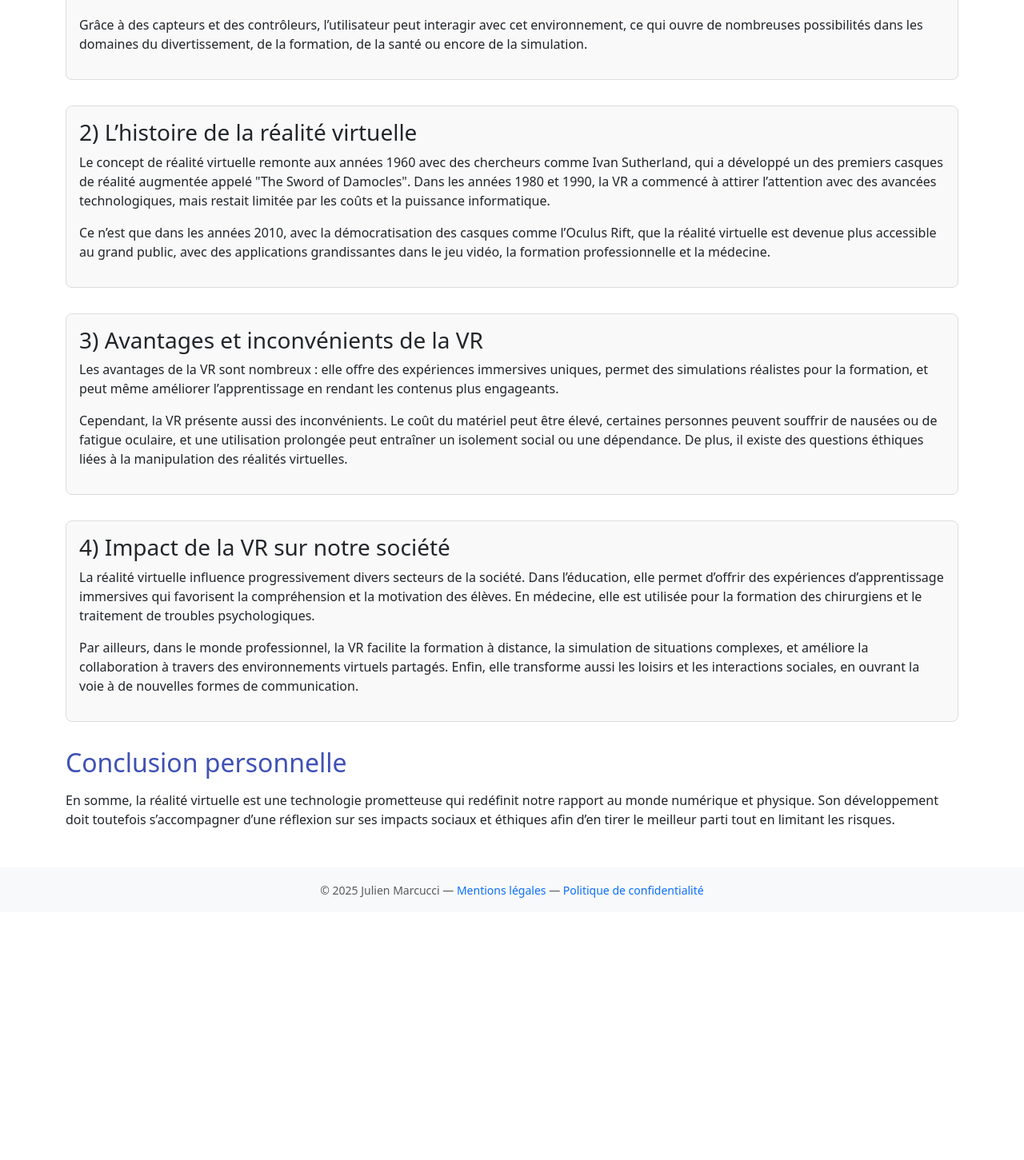
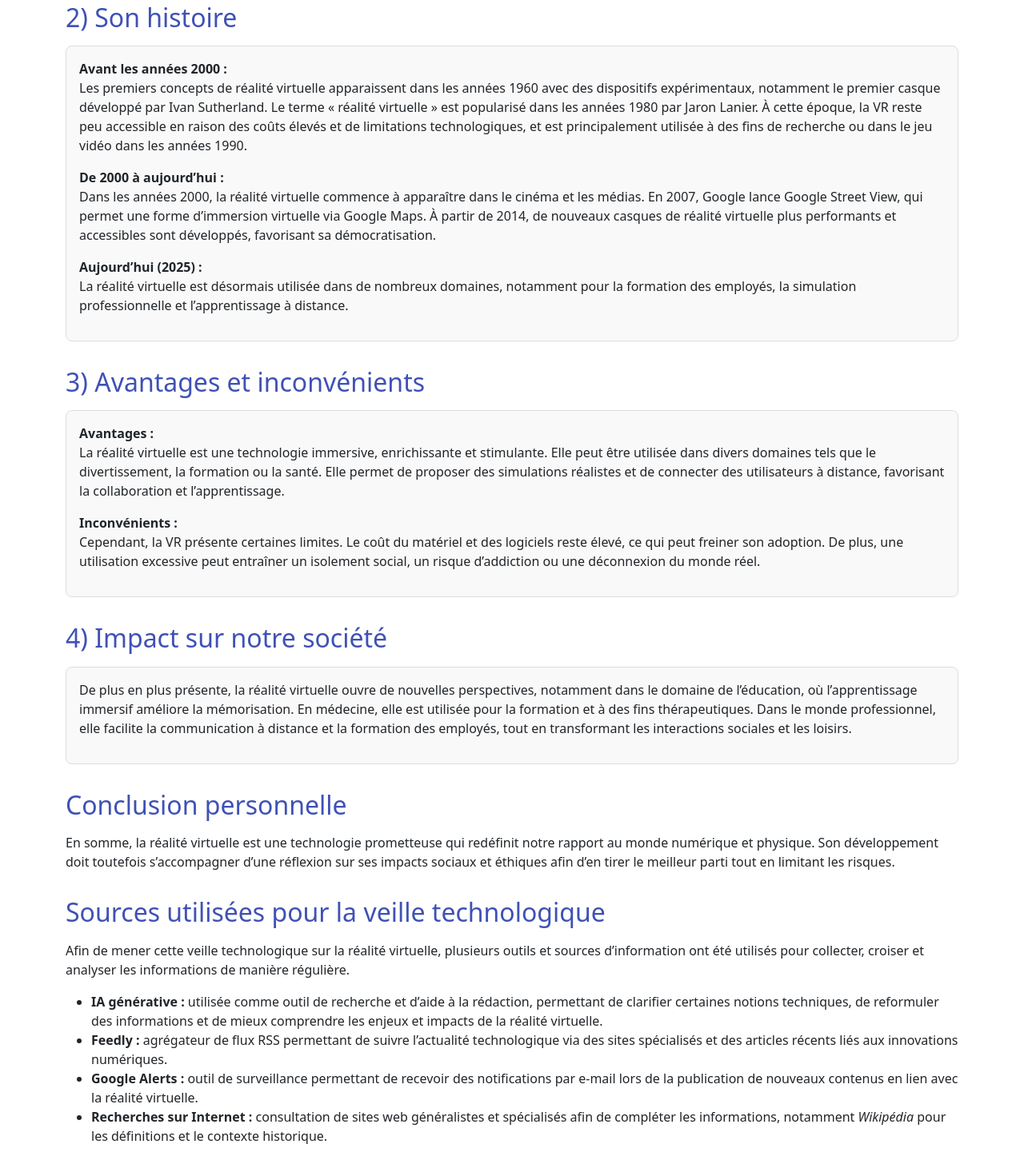
Before and after one commit to JulienMarcucci/JulienMarcucci.github.io, a plain HTML site: page veille.html in a window 1280 px wide. Shown: the part 749-2200 px from the top of the page at 80% size. Before the commit the page ends 1890 px from the top, so only its background shows below. Drawn offline with nearby package versions, Linux system fonts and the light colour scheme.

Commit message:
Modification veille

```diff
--- a/veille.html
+++ b/veille.html
@@ -66,40 +66,76 @@
   <!-- Contenu principal -->
   <main class="container">
   <h3>L’importance de la veille</h3>
-  <p>Faire une veille permet de suivre les avancées technologiques pouvant offrir des opportunités au travail.</p>
+  <p>
+    Faire une veille permet de suivre les avancées technologiques pouvant offrir des opportunités au travail.
+  </p>
 
   <h4>J’ai décidé de traiter le thème de la réalité virtuelle :</h4>
   <h4>→ Comment la réalité virtuelle impacte-t-elle notre société ?</h4>
 
-  <h2 class="section-title">Impact de la VR</h2>
-
+  <h2 class="section-title">1) Qu’est-ce que la réalité virtuelle ?</h2>
   <article>
-    <h3>1) Qu'est-ce que la réalité virtuelle (VR) ?</h3>
-    <p>La réalité virtuelle (VR) est une technologie immersive qui permet à un utilisateur de plonger dans un environnement généré par ordinateur, souvent via un casque dédié. Ce dispositif crée une sensation de présence en reproduisant visuellement et parfois auditivement un univers virtuel interactif, distinct du monde réel.</p>
-    <p>Grâce à des capteurs et des contrôleurs, l’utilisateur peut interagir avec cet environnement, ce qui ouvre de nombreuses possibilités dans les domaines du divertissement, de la formation, de la santé ou encore de la simulation.</p>
+    <p>
+      La réalité virtuelle est une technologie immersive qui permet à un utilisateur de s’immerger dans un environnement entièrement virtuel, généré par ordinateur, donnant l’impression d’y être physiquement présent.
+    </p>
   </article>
 
+  <h2 class="section-title">2) Son histoire</h2>
   <article>
-    <h3>2) L’histoire de la réalité virtuelle</h3>
-    <p>Le concept de réalité virtuelle remonte aux années 1960 avec des chercheurs comme Ivan Sutherland, qui a développé un des premiers casques de réalité augmentée appelé "The Sword of Damocles". Dans les années 1980 et 1990, la VR a commencé à attirer l’attention avec des avancées technologiques, mais restait limitée par les coûts et la puissance informatique.</p>
-    <p>Ce n’est que dans les années 2010, avec la démocratisation des casques comme l’Oculus Rift, que la réalité virtuelle est devenue plus accessible au grand public, avec des applications grandissantes dans le jeu vidéo, la formation professionnelle et la médecine.</p>
+    <p><strong>Avant les années 2000 :</strong><br>
+      Les premiers concepts de réalité virtuelle apparaissent dans les années 1960 avec des dispositifs expérimentaux, notamment le premier casque développé par Ivan Sutherland. Le terme « réalité virtuelle » est popularisé dans les années 1980 par Jaron Lanier. À cette époque, la VR reste peu accessible en raison des coûts élevés et de limitations technologiques, et est principalement utilisée à des fins de recherche ou dans le jeu vidéo dans les années 1990.
+    </p>
+    <p><strong>De 2000 à aujourd’hui :</strong><br>
+      Dans les années 2000, la réalité virtuelle commence à apparaître dans le cinéma et les médias. En 2007, Google lance Google Street View, qui permet une forme d’immersion virtuelle via Google Maps. À partir de 2014, de nouveaux casques de réalité virtuelle plus performants et accessibles sont développés, favorisant sa démocratisation.
+    </p>
+    <p><strong>Aujourd’hui (2025) :</strong><br>
+      La réalité virtuelle est désormais utilisée dans de nombreux domaines, notamment pour la formation des employés, la simulation professionnelle et l’apprentissage à distance.
+    </p>
   </article>
 
+  <h2 class="section-title">3) Avantages et inconvénients</h2>
   <article>
-    <h3>3) Avantages et inconvénients de la VR</h3>
-    <p>Les avantages de la VR sont nombreux : elle offre des expériences immersives uniques, permet des simulations réalistes pour la formation, et peut même améliorer l’apprentissage en rendant les contenus plus engageants.</p>
-    <p>Cependant, la VR présente aussi des inconvénients. Le coût du matériel peut être élevé, certaines personnes peuvent souffrir de nausées ou de fatigue oculaire, et une utilisation prolongée peut entraîner un isolement social ou une dépendance. De plus, il existe des questions éthiques liées à la manipulation des réalités virtuelles.</p>
+    <p><strong>Avantages :</strong><br>
+      La réalité virtuelle est une technologie immersive, enrichissante et stimulante. Elle peut être utilisée dans divers domaines tels que le divertissement, la formation ou la santé. Elle permet de proposer des simulations réalistes et de connecter des utilisateurs à distance, favorisant la collaboration et l’apprentissage.
+    </p>
+    <p><strong>Inconvénients :</strong><br>
+      Cependant, la VR présente certaines limites. Le coût du matériel et des logiciels reste élevé, ce qui peut freiner son adoption. De plus, une utilisation excessive peut entraîner un isolement social, un risque d’addiction ou une déconnexion du monde réel.
+    </p>
   </article>
 
+  <h2 class="section-title">4) Impact sur notre société</h2>
   <article>
-    <h3>4) Impact de la VR sur notre société</h3>
-    <p>La réalité virtuelle influence progressivement divers secteurs de la société. Dans l’éducation, elle permet d’offrir des expériences d’apprentissage immersives qui favorisent la compréhension et la motivation des élèves. En médecine, elle est utilisée pour la formation des chirurgiens et le traitement de troubles psychologiques.</p>
-    <p>Par ailleurs, dans le monde professionnel, la VR facilite la formation à distance, la simulation de situations complexes, et améliore la collaboration à travers des environnements virtuels partagés. Enfin, elle transforme aussi les loisirs et les interactions sociales, en ouvrant la voie à de nouvelles formes de communication.</p>
+    <p>
+      De plus en plus présente, la réalité virtuelle ouvre de nouvelles perspectives, notamment dans le domaine de l’éducation, où l’apprentissage immersif améliore la mémorisation. En médecine, elle est utilisée pour la formation et à des fins thérapeutiques. Dans le monde professionnel, elle facilite la communication à distance et la formation des employés, tout en transformant les interactions sociales et les loisirs.
+    </p>
   </article>
 
   <section>
     <h2 class="section-title">Conclusion personnelle</h2>
-    <p>En somme, la réalité virtuelle est une technologie prometteuse qui redéfinit notre rapport au monde numérique et physique. Son développement doit toutefois s’accompagner d’une réflexion sur ses impacts sociaux et éthiques afin d’en tirer le meilleur parti tout en limitant les risques.</p>
+    <p>
+      En somme, la réalité virtuelle est une technologie prometteuse qui redéfinit notre rapport au monde numérique et physique. Son développement doit toutefois s’accompagner d’une réflexion sur ses impacts sociaux et éthiques afin d’en tirer le meilleur parti tout en limitant les risques.
+    </p>
+  </section>
+
+  <section>
+    <h2 class="section-title">Sources utilisées pour la veille technologique</h2>
+    <p>
+      Afin de mener cette veille technologique sur la réalité virtuelle, plusieurs outils et sources d’information ont été utilisés pour collecter, croiser et analyser les informations de manière régulière.
+    </p>
+    <ul>
+      <li>
+        <strong>IA générative :</strong> utilisée comme outil de recherche et d’aide à la rédaction, permettant de clarifier certaines notions techniques, de reformuler des informations et de mieux comprendre les enjeux et impacts de la réalité virtuelle.
+      </li>
+      <li>
+        <strong>Feedly :</strong> agrégateur de flux RSS permettant de suivre l’actualité technologique via des sites spécialisés et des articles récents liés aux innovations numériques.
+      </li>
+      <li>
+        <strong>Google Alerts :</strong> outil de surveillance permettant de recevoir des notifications par e-mail lors de la publication de nouveaux contenus en lien avec la réalité virtuelle.
+      </li>
+      <li>
+        <strong>Recherches sur Internet :</strong> consultation de sites web généralistes et spécialisés afin de compléter les informations, notamment <em>Wikipédia</em> pour les définitions et le contexte historique.
+      </li>
+    </ul>
   </section>
 </main>
 
```
Also changed, not shown: presentation.html (+1 -1 lines).
